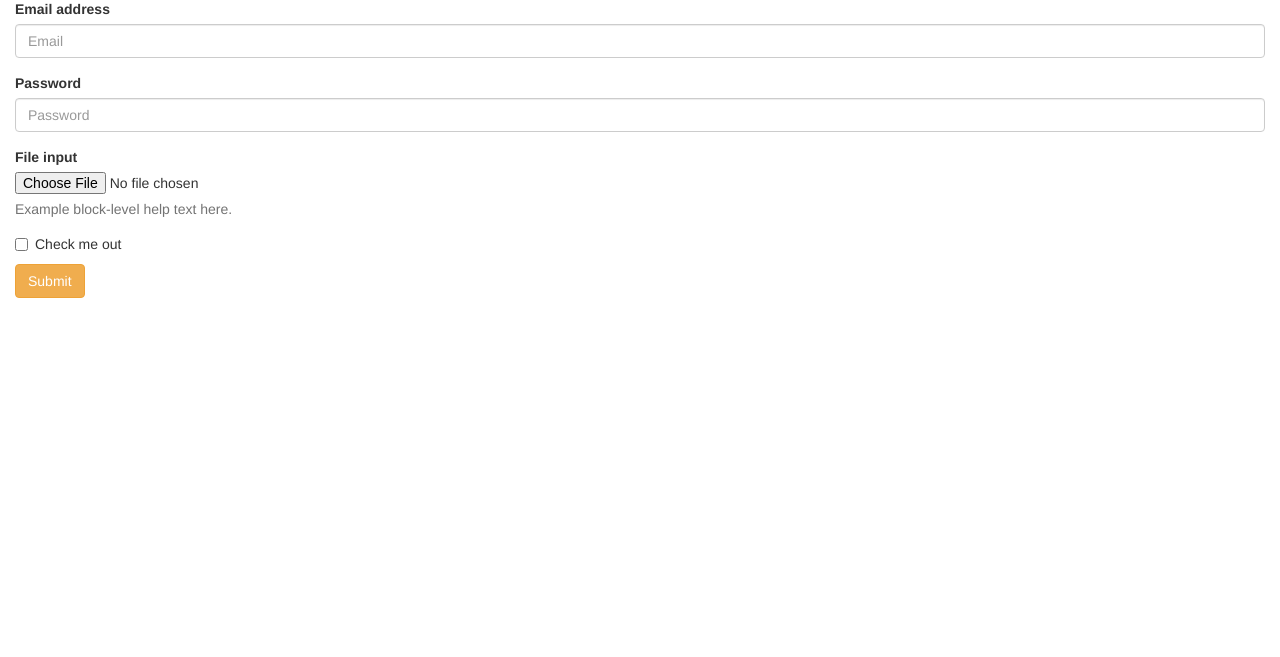
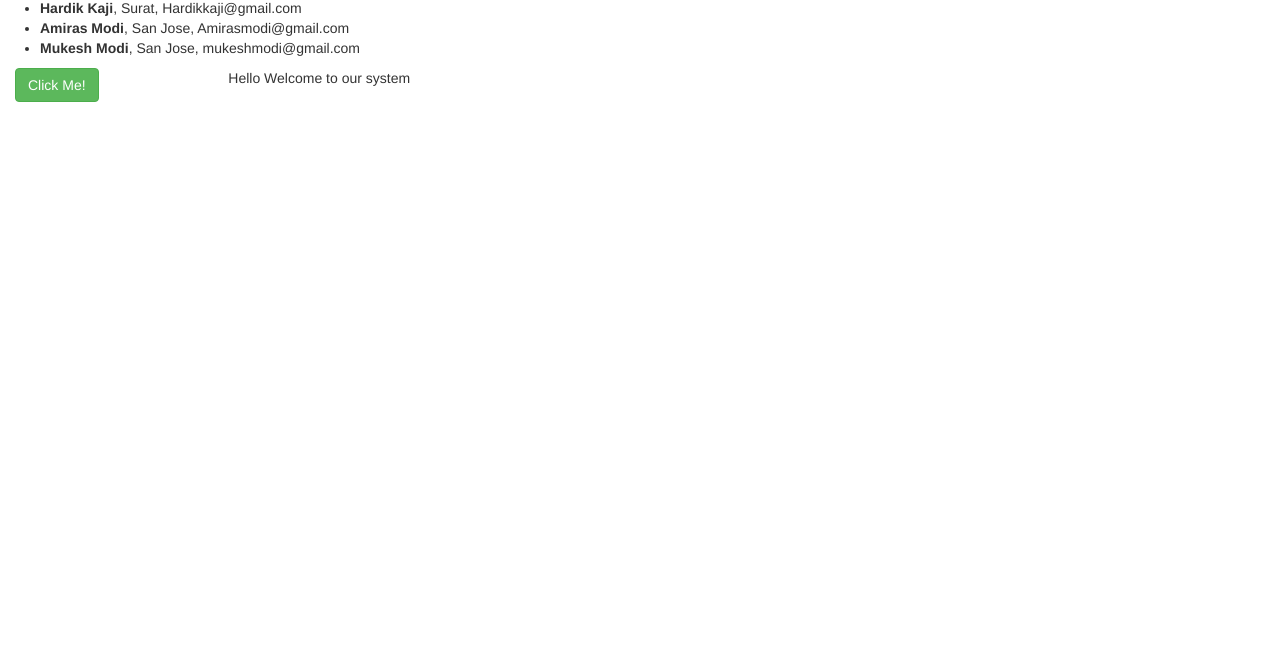
Before and after one commit to hardikkaji/sample-express-web, a website: page index.html in a window 1280 px wide. Shown: the part 143-800 px from the top of the page. Drawn offline with nearby package versions, Linux system fonts and the light colour scheme; no server answers.

Commit message:
angular samples;

```diff
--- a/app.js
+++ b/app.js
@@ -15,6 +15,7 @@ app.get('/', function(req, res) {
 
 // serving static contents - libs and assets
 app.use(express.static('node_modules'));
+app.use(express.static('src'));
 
 app.get('/api/customers', function(req, res) {
 	res.send(customers);
--- a/index.html
+++ b/index.html
@@ -1,5 +1,5 @@
 <!DOCTYPE html>
-<html>
+<html ng-app="my-ng-app">
 	<head>
 		<title>Express Web App</title>
 		<meta name="viewport" content="width=device-width, initial-scale=1">
@@ -59,53 +59,32 @@
 				</div><!-- /.navbar-collapse -->
 			</div><!-- /.container-fluid -->
 			</nav>
-		<div class="container-fluid">
-			<h1>Customers</h1>
-			<form>
-			<div class="form-group">
-				<label for="exampleInputEmail1">Email address</label>
-				<input type="email" class="form-control" id="exampleInputEmail1" placeholder="Email">
+		<div class="container-fluid" ng-controller="SampleController">
+			<div class="row">
+				<div class="col-md-12">
+					<input class="form-control" type="text" ng-model="name" id="name">
+					<div class="help-block">Hello {{name}}!</div>
+				</div>
 			</div>
-			<div class="form-group">
-				<label for="exampleInputPassword1">Password</label>
-				<input type="password" class="form-control" id="exampleInputPassword1" placeholder="Password">
+			<div class="row">
+				<ul>
+					<li ng-repeat="item in customers">
+						<b>{{item.name}}</b>, {{item.address}}, {{item.emailId}}
+					</li>
+				</ul>
 			</div>
-			<div class="form-group">
-				<label for="exampleInputFile">File input</label>
-				<input type="file" id="exampleInputFile">
-				<p class="help-block">Example block-level help text here.</p>
+			<div class="row">
+				<div class="col-sm-2">
+					<button type="button" class="btn btn-success" ng-click="clickMe()">Click Me!</button>
+				</div>
+				<div class="col-sm-8">
+					<span ng-if="showMessage">Hello Welcome to our system</span>
+				</div>
 			</div>
-			<div class="checkbox">
-				<label>
-				<input type="checkbox"> Check me out
-				</label>
-			</div>
-			<button type="submit" class="btn btn-warning">Submit</button>
-			</form>
 		</div>
 	</body>
 	<script src="/jquery/dist/jquery.min.js"></script>
 	<script src="/bootstrap/dist/js/bootstrap.min.js"></script>
-	<script type="text/javascript">
-		// function loadDoc() {
-		// 	var xhttp = new XMLHttpRequest();
-
-		// 	xhttp.onreadystatechange = function() {
-		// 		if (this.readyState == 4 && this.status == 200) {
-		// 			document.getElementById("demo").innerHTML = this.responseText;
-		// 		}
-		// 	};
-
-		// 	xhttp.open("GET", "/api/customers", true);
-		// 	xhttp.send();
-		// }
-
-		// loadDoc();
-		$.ajax({
-			url: "/api/customers",
-			type: "GET"
-		}).then(function(response) {
-			document.getElementById("demo").innerHTML = JSON.stringify(response);
-		});
-	</script>
+	<script src="/angular/angular.min.js"></script>
+	<script src="my-ng-app.js"></script>
 </html>
--- a/package.json
+++ b/package.json
@@ -13,6 +13,7 @@
   "author": "Amiras",
   "license": "ISC",
   "dependencies": {
+    "angular": "^1.6.4",
     "bootstrap": "^3.3.7",
     "express": "^4.15.2",
     "jquery": "^3.2.1"
--- /dev/null
+++ b/src/my-ng-app.js
@@ -0,0 +1,29 @@
+
+angular
+	.module('my-ng-app', [])
+	.controller('SampleController', SampleController);
+
+function SampleController($scope) {
+	$scope.name = "Amiras";
+
+	$scope.showMessage = true;
+	$scope.clickMe = clickMe;
+
+	$scope.customers = [{
+		name: "Hardik Kaji",
+		address: "Surat",
+		emailId: "Hardikkaji@gmail.com"
+	}, {
+		name: "Amiras Modi",
+		address: "San Jose",
+		emailId: "Amirasmodi@gmail.com"
+	}, {
+		name: "Mukesh Modi",
+		address: "San Jose",
+		emailId: "mukeshmodi@gmail.com"
+	}];
+
+	function clickMe() {
+		$scope.showMessage = !$scope.showMessage;
+	}
+}
```
